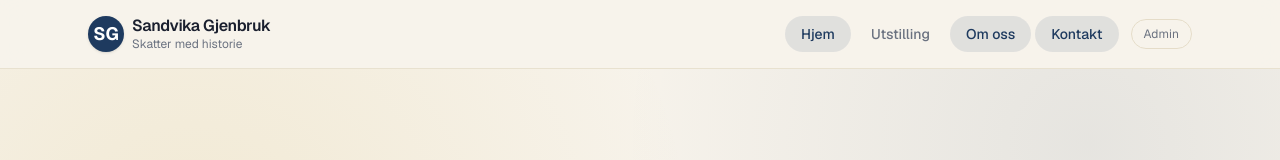
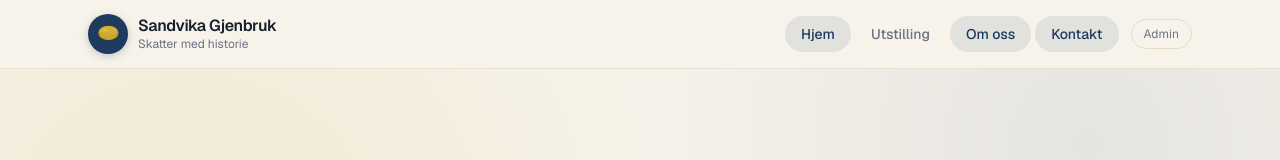
Before and after one commit to aubnic/sandvika-gjenbruk, a Next.js app: page / in a window 1280 px wide. Shown: the top 160 px of the page. Built offline with nearby package versions, Linux system fonts and the light colour scheme.

Commit message:
UI: Header and Footer with kippah logo

```diff
--- a/src/components/Footer.tsx
+++ b/src/components/Footer.tsx
@@ -1,4 +1,5 @@
 import Link from "next/link";
+import { Logo } from "./Logo";
 
 export function Footer() {
   return (
@@ -6,10 +7,8 @@ export function Footer() {
       <div className="mx-auto max-w-6xl px-4 py-12 sm:px-6">
         <div className="grid gap-10 md:grid-cols-3">
           <div>
-            <div className="mb-3 flex items-center gap-2">
-              <span className="flex h-8 w-8 items-center justify-center rounded-full bg-white/20 text-sm font-bold">
-                SG
-              </span>
+            <div className="mb-3 flex items-center gap-2.5">
+              <Logo size="sm" />
               <span className="font-semibold">Sandvika Gjenbruk</span>
             </div>
             <p className="text-sm text-white/80 leading-relaxed">
@@ -19,7 +18,7 @@ export function Footer() {
           </div>
 
           <div>
-            <h3 className="mb-3 text-sm font-semibold uppercase tracking-wider text-white/60">
+            <h3 className="mb-3 text-sm font-semibold uppercase tracking-wider text-accent">
               Finn oss
             </h3>
             <ul className="space-y-2 text-sm text-white/90">
@@ -55,7 +54,7 @@ export function Footer() {
           </div>
 
           <div>
-            <h3 className="mb-3 text-sm font-semibold uppercase tracking-wider text-white/60">
+            <h3 className="mb-3 text-sm font-semibold uppercase tracking-wider text-accent">
               Hurtiglenker
             </h3>
             <ul className="space-y-2 text-sm">
@@ -78,8 +77,13 @@ export function Footer() {
           </div>
         </div>
 
-        <div className="mt-10 border-t border-white/15 pt-6 text-center text-xs text-white/50">
-          © {new Date().getFullYear()} Sandvika Gjenbruk. Alle rettigheter forbeholdt.
+        <div className="mt-10 flex flex-col items-center gap-2 border-t border-white/15 pt-6 text-center text-xs text-white/50">
+          <div className="flex items-center gap-2 opacity-70">
+            <svg width="14" height="14" viewBox="0 0 24 24" fill="currentColor" className="text-accent">
+              <path d="M12 2l2.4 7.4H22l-6 4.6 2.3 7.4L12 17.3 5.7 21.4 8 14 2 9.4h7.6z" />
+            </svg>
+            <span>© {new Date().getFullYear()} Sandvika Gjenbruk</span>
+          </div>
         </div>
       </div>
     </footer>
--- a/src/components/Header.tsx
+++ b/src/components/Header.tsx
@@ -3,6 +3,7 @@
 import Link from "next/link";
 import { usePathname } from "next/navigation";
 import { useState } from "react";
+import { Logo } from "./Logo";
 
 const nav = [
   { href: "/", label: "Hjem" },
@@ -16,14 +17,12 @@ export function Header() {
   const [open, setOpen] = useState(false);
 
   return (
-    <header className="sticky top-0 z-50 border-b border-border/80 bg-background/90 backdrop-blur-md">
-      <div className="mx-auto flex max-w-6xl items-center justify-between px-4 py-4 sm:px-6">
-        <Link href="/" className="group flex items-center gap-2">
-          <span className="flex h-9 w-9 items-center justify-center rounded-full bg-primary text-white text-lg font-bold shadow-sm transition group-hover:bg-primary-light">
-            SG
-          </span>
+    <header className="sticky top-0 z-50 border-b border-border/80 bg-background/92 backdrop-blur-md">
+      <div className="mx-auto flex max-w-6xl items-center justify-between px-4 py-3.5 sm:px-6">
+        <Link href="/" className="group flex items-center gap-2.5">
+          <Logo size="md" />
           <div className="leading-tight">
-            <span className="block font-semibold tracking-tight text-foreground">
+            <span className="block font-semibold tracking-tight text-foreground group-hover:text-primary transition">
               Sandvika Gjenbruk
             </span>
             <span className="hidden text-xs text-muted sm:block">
@@ -37,7 +36,8 @@ export function Header() {
             const active =
               item.href === "/"
                 ? pathname === "/"
-                : pathname.startsWith(item.href.split("#")[0]) && item.href !== "/";
+                : pathname.startsWith(item.href.split("#")[0]) &&
+                  item.href !== "/";
             return (
               <Link
                 key={item.href}
@@ -45,7 +45,7 @@ export function Header() {
                 className={`rounded-full px-4 py-2 text-sm font-medium transition ${
                   active
                     ? "bg-primary/10 text-primary"
-                    : "text-muted hover:bg-accent/20 hover:text-foreground"
+                    : "text-muted hover:bg-accent/15 hover:text-foreground"
                 }`}
               >
                 {item.label}
@@ -77,14 +77,13 @@ export function Header() {
       </div>
 
       {open && (
-        <div className="border-t border-border bg-background px-4 py-3 md:hidden">
-          <nav className="flex flex-col gap-1">
+        <nav className="border-t border-border bg-card px-4 py-3 md:hidden">
           {nav.map((item) => (
             <Link
               key={item.href}
               href={item.href}
               onClick={() => setOpen(false)}
-                className="rounded-lg px-3 py-2.5 text-sm font-medium text-foreground hover:bg-accent/15"
+              className="block rounded-lg px-3 py-2.5 text-sm font-medium text-foreground hover:bg-primary/5"
             >
               {item.label}
             </Link>
@@ -92,12 +91,11 @@ export function Header() {
           <Link
             href="/admin"
             onClick={() => setOpen(false)}
-              className="rounded-lg px-3 py-2.5 text-sm text-muted"
+            className="mt-1 block rounded-lg px-3 py-2.5 text-sm text-muted hover:bg-primary/5"
           >
             Admin
           </Link>
         </nav>
-        </div>
       )}
     </header>
   );
```
Lines whose indentation alone changed are shown as unchanged.
